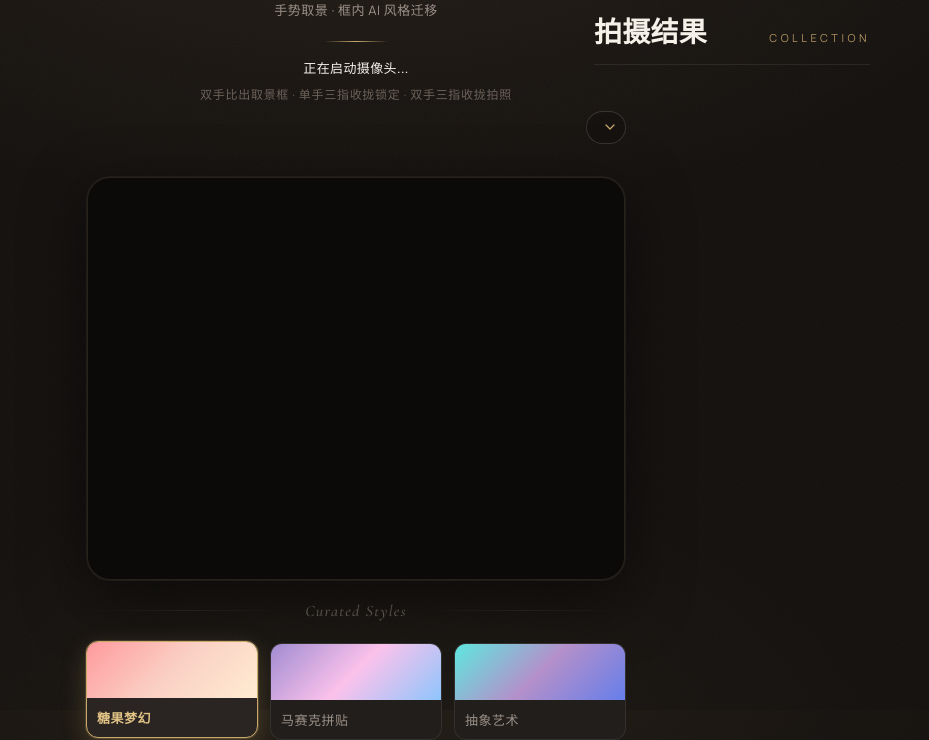
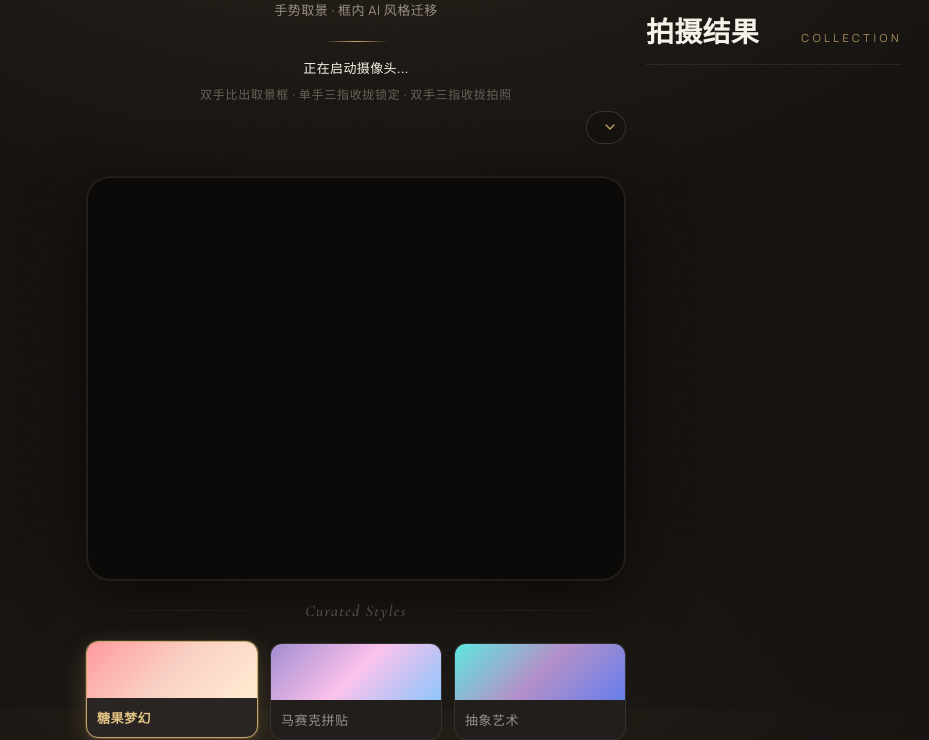
Before and after one commit to 13915965368-stack/multi_style_change_camera, a plain HTML site: page index.html in a window 1280 px wide. Shown: the part 90-830 px from the top of the page, without its empty margins (284-1213 px from the left). Drawn offline with nearby package versions, Linux system fonts and the light colour scheme.

Commit message:
ui: 画廊右移到right:0避免和摄像头选择框重合
画廊right从32px改为0(贴app容器右边缘)，宽度从280缩到260
app容器1100px居中，画面框540px居中，两侧各~280px空间足够

```diff
--- a/styles.css
+++ b/styles.css
@@ -389,8 +389,8 @@ body::before {
 .gallery {
   position: absolute;
   top: 100px;
-  right: 32px;
-  width: 280px;
+  right: 0;
+  width: 260px;
   max-height: calc(100vh - 140px);
   overflow-y: auto;
   padding: 0 4px 4px 0;
```
